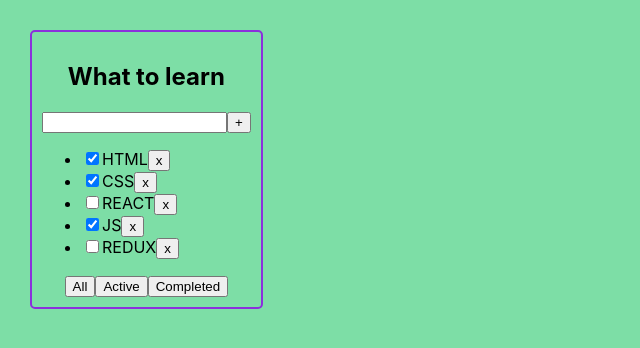
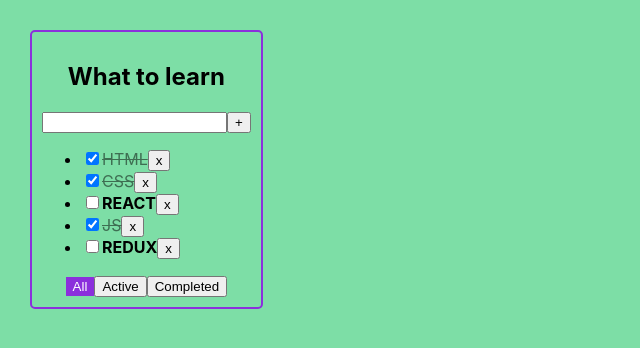
Before and after one commit to igor-minaev/todolist-repeat, a React (Create React App) app: page / in a window 1280 px wide. Shown: the top 348 px of the page, without its empty margins (0-640 px from the left). Built offline with nearby package versions, Linux system fonts and the light colour scheme.

Commit message:
add styles

```diff
--- a/src/App.css
+++ b/src/App.css
@@ -9,7 +9,7 @@
     margin-right: 50px;
 }
 
-.todolist{
+.todolist {
     height: max-content;
     padding: 10px;
     border: 2px solid #8b2fdc;
@@ -17,6 +17,25 @@
     text-align: center;
 }
 
-.list{
+.list {
     text-align: left;
 }
+
+.error {
+    border: 1px solid red;
+}
+
+.active {
+    background-color: #8b2fdc;
+    color: white;
+    border: 1px solid #8b2fdc;
+}
+
+.activeTask{
+    font-weight: bolder;
+}
+
+.completedTask{
+    text-decoration: line-through;
+    opacity: 0.5;
+}
--- a/src/components/Button.tsx
+++ b/src/components/Button.tsx
@@ -3,12 +3,13 @@ import React from 'react';
 type ButtonType = {
     name: string
     onClick: () => void
+    className?: string
 }
 
 export const Button: React.FC<ButtonType> = props => {
-    const {name, onClick} = props
+    const {name, onClick, className, ...restProps} = props
     const onClickHandler = () => onClick()
     return (
-        <button onClick={onClickHandler}>{name}</button>
+        <button className={className} onClick={onClickHandler}>{name}</button>
     );
 };
--- a/src/components/Task.tsx
+++ b/src/components/Task.tsx
@@ -14,7 +14,7 @@ export const Task: React.FC<PropsType> = props => {
     return (
         <li>
             <input type="checkbox" checked={isDone} onChange={onChangeHandler}/>
-            <span>{title}</span>
+            <span className={isDone ? 'completedTask' : 'activeTask'}>{title}</span>
             <Button name="x" onClick={removeTaskHandler}/>
         </li>
     );
--- a/src/components/Todolist.tsx
+++ b/src/components/Todolist.tsx
@@ -23,6 +23,7 @@ export const Todolist: React.FC<TodolistType> = props => {
     const {filter, title, tasks, removeTask, changeFilter, addTask, changeTaskStatus, ...restProps} = props
 
     const [taskTitle, setTaskTitle] = useState('')
+    const [error, setError] = useState(false)
 
     const getFilteredTasks = (tasks: TaskType[], filter: FilterType): TaskType[] => {
         switch (filter) {
@@ -50,25 +51,37 @@ export const Todolist: React.FC<TodolistType> = props => {
     // const changeFilterCompletedHandler = () => changeFilter('Completed')
 
     const addTaskHandler = () => {
-        addTask(taskTitle)
+        const trimmedTitle = taskTitle.trim()
+        if (trimmedTitle) {
+            addTask(trimmedTitle)
+        } else {
+            setError(true)
+        }
         setTaskTitle('')
     }
 
-    const onChangeHandler = (e: ChangeEvent<HTMLInputElement>) => setTaskTitle(e.currentTarget.value)
+    const onChangeHandler = (e: ChangeEvent<HTMLInputElement>) => {
+        error && setError(false)
+        setTaskTitle(e.currentTarget.value)
+    }
     const onKeyDownHandler = (e: KeyboardEvent<HTMLInputElement>) => e.key === 'Enter' && addTaskHandler()
-
+    const errorMessage = error && <p style={{color: 'red'}}>Title is required!</p>
+    const errorInput = error ? 'error' : ''
     return (
         <div className="todolist">
             <h2>{title}</h2>
             <div>
-                <input value={taskTitle} onChange={onChangeHandler} onKeyDown={onKeyDownHandler}/>
+                <input className={errorInput} value={taskTitle} onChange={onChangeHandler}
+                       onKeyDown={onKeyDownHandler}/>
                 <Button name="+" onClick={addTaskHandler}/>
+                {errorMessage}
             </div>
             {tasksForRender}
             <div>
-                <Button name="All" onClick={() => changeFilterHandler('All')}/>
-                <Button name="Active" onClick={() => changeFilterHandler('Active')}/>
-                <Button name="Completed" onClick={() => changeFilterHandler('Completed')}/>
+                <Button className={filter === 'All' ? 'active' : ''} name="All"
+                        onClick={() => changeFilterHandler('All')}/>
+                <Button className={filter === 'Active' ? 'active' : ''} name="Active" onClick={() => changeFilterHandler('Active')}/>
+                <Button className={filter === 'Completed' ? 'active' : ''} name="Completed" onClick={() => changeFilterHandler('Completed')}/>
             </div>
         </div>
     );
```
